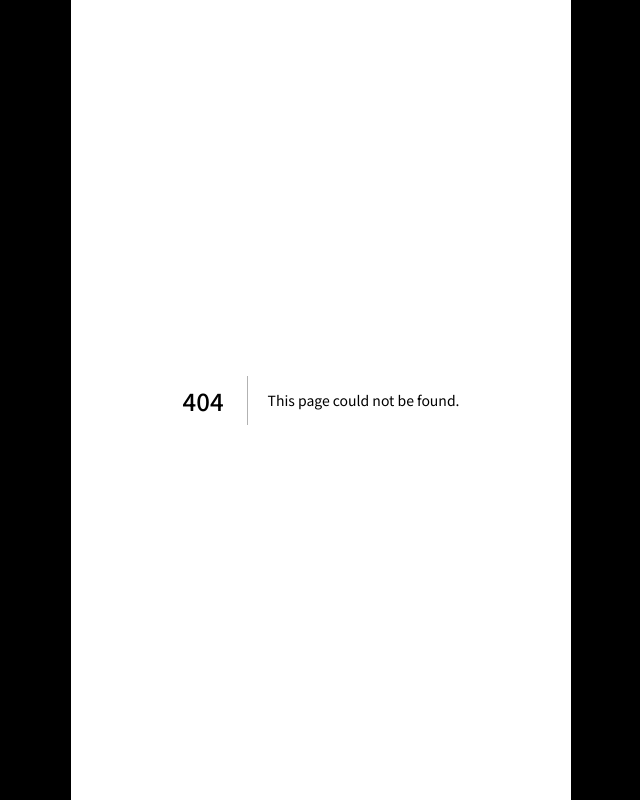
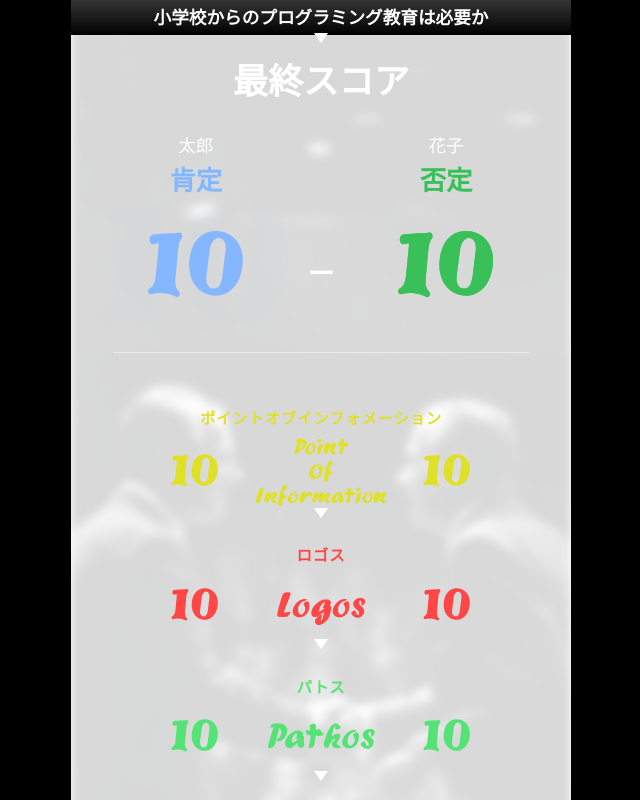
Before and after one commit to gorimatyan/aristo-frontend, a Next.js app: page /matching/1/result/summary in a window 1280 px wide. Before the commit this address had no page. Shown: the top 800 px of the page, without its empty margins (319-959 px from the left). Built offline with nearby package versions, Linux system fonts and the light colour scheme.

Commit message:
結果概要ページを作成

```diff
--- /dev/null
+++ b/src/app/matching/[match_id]/result/summary/ResultSummaryPage.tsx
@@ -0,0 +1,48 @@
+"use client"
+import { MatchingLayout } from "@/features/layout/components/MatchingLayout"
+import { CategoryAccordion } from "@/features/matchResult/components/CategoryAccordion/CategoryAccordion"
+import { OverallScore } from "@/features/matchResult/components/OverallScore/OverallScore"
+import { GradientButton } from "@/features/button/GradientButton"
+import { useRouter } from "next/navigation"
+
+export const ResultSummaryPage =
+  (/**{ params }: { params: { match_id: string } }*/) => {
+    const router = useRouter()
+    return (
+      <MatchingLayout
+        className="flex flex-col items-center justify-center pb-120x"
+        backgroundImageSrc="/assets/images/debate/u7544387239_A_black_and_white_photograph_of_two_men_in_suits__401b00a7-9a19-4101-b745-31536a1619e8_3.png"
+        titleContent="小学校からのプログラミング教育は必要か"
+      >
+        <OverallScore
+          yourScore={10}
+          yourUserName="太郎"
+          opponentScore={10}
+          opponentUserName="花子"
+          yourSide="positive"
+          isDisplayingWinOrLoseJudge={false}
+        />
+
+        <hr className="mb-32x w-5/6 border-white/50" />
+
+        <CategoryAccordion
+          category="pointOfInformation"
+          yourScore={10}
+          opponentScore={10}
+        />
+        <CategoryAccordion category="logos" yourScore={10} opponentScore={10} />
+        <CategoryAccordion
+          category="pathos"
+          yourScore={10}
+          opponentScore={10}
+        />
+        <CategoryAccordion category="ethos" yourScore={10} opponentScore={10} />
+
+        <GradientButton
+          className="mt-32x"
+          item="終了"
+          onClick={() => router.push("/")}
+        />
+      </MatchingLayout>
+    )
+  }
--- /dev/null
+++ b/src/app/matching/[match_id]/result/summary/page.tsx
@@ -0,0 +1,5 @@
+import { ResultSummaryPage } from "./ResultSummaryPage"
+
+export default function ResultSummary(/**{ params }: { params: { match_id: string } }*/) {
+  return <ResultSummaryPage /**params={params} */ />
+}
--- a/src/features/layout/components/MatchingLayout.tsx
+++ b/src/features/layout/components/MatchingLayout.tsx
@@ -27,7 +27,7 @@ export const MatchingLayout: React.FC<MatchingLayoutProps> = ({
           alt="background"
           fill
           priority
-          className="-z-10 object-cover opacity-40 blur-[4px]"
+          className="-z-10 object-cover opacity-15 blur-[4px]"
         />
       )}
       {children}
--- /dev/null
+++ b/src/features/matchResult/components/CategoryAccordion/CategoryAccordion.tsx
@@ -0,0 +1,175 @@
+import type { ComponentPropsWithRef } from "react"
+import { forte } from "../../../../../styles/fonts"
+import { mergeClassNames } from "@/features/style/classnames"
+import { useState } from "react"
+import { TriangleIcon } from "@/features/icons/components/TriangleIcon"
+import { pointOfView } from "../CategoryScore/CategoryScore"
+
+type CategoryAccordionProps = ComponentPropsWithRef<"div"> & {
+  category: Category
+  yourScore: number
+  opponentScore: number
+  isOpen?: boolean
+  defaultOpen?: boolean
+  onToggle?: (open: boolean) => void
+  className?: string
+}
+
+type Category = "pointOfInformation" | "logos" | "pathos" | "ethos"
+
+const categoryNameJp: Record<Category, string> = {
+  pointOfInformation: "ポイントオブインフォメーション",
+  logos: "ロゴス",
+  pathos: "パトス",
+  ethos: "エトス",
+}
+
+const categoryColor: Record<Category, string> = {
+  pointOfInformation: "text-[#E0E029]",
+  logos: "text-[#FF4747]",
+  pathos: "text-[#56E376]",
+  ethos: "text-[#84B7FF]",
+}
+
+export const CategoryAccordion = ({
+  category,
+  yourScore,
+  opponentScore,
+  isOpen,
+  defaultOpen = false,
+  onToggle,
+  className,
+  ...props
+}: CategoryAccordionProps) => {
+  const [internalOpen, setInternalOpen] = useState(defaultOpen)
+
+  const open = isOpen ?? internalOpen
+
+  const toggle = () => {
+    const next = !open
+    if (onToggle) onToggle(next)
+    if (isOpen === undefined) setInternalOpen(next)
+  }
+
+  const categoryNameEn = () => {
+    if (category === "pointOfInformation") {
+      return (
+        <>
+          <span
+            className={`${forte.className} text-20x leading-[1.1] ${categoryColor[category]}`}
+          >
+            Point
+          </span>
+          <span
+            className={`${forte.className} text-20x leading-[1.1] ${categoryColor[category]}`}
+          >
+            Of
+          </span>
+          <span
+            className={`${forte.className} text-20x leading-[1.1] ${categoryColor[category]}`}
+          >
+            Information
+          </span>
+        </>
+      )
+    } else if (category === "logos") {
+      return (
+        <span
+          className={`${forte.className} ${categoryColor[category]} text-32x leading-[1.1]`}
+        >
+          Logos
+        </span>
+      )
+    } else if (category === "pathos") {
+      return (
+        <span
+          className={`${forte.className} ${categoryColor[category]} text-32x leading-[1.1]`}
+        >
+          Pathos
+        </span>
+      )
+    } else if (category === "ethos") {
+      return (
+        <span
+          className={`${forte.className} ${categoryColor[category]} text-32x leading-[1.1]`}
+        >
+          Ethos
+        </span>
+      )
+    }
+  }
+
+  return (
+    <div className={mergeClassNames("w-full text-white", className)} {...props}>
+      {/* ヘッダー部分（クリック可能） */}
+      <button
+        type="button"
+        aria-expanded={open}
+        onClick={toggle}
+        className="flex w-full flex-col items-center justify-center py-16x"
+      >
+        {/* カテゴリ名（日本語） */}
+        <div
+          className={`pb-6x text-14x font-bold tracking-wider ${categoryColor[category]}`}
+        >
+          {categoryNameJp[category]}
+        </div>
+
+        {/* スコア表示 */}
+        <div className="flex items-center justify-center gap-32x">
+          <span
+            className={`${forte.className} text-40x ${categoryColor[category]}`}
+          >
+            {yourScore}
+          </span>
+          {/* カテゴリ名（英語） */}
+          <div
+            className={`${forte.className} flex min-w-120x flex-col items-center justify-center`}
+          >
+            {categoryNameEn()}
+          </div>
+          <span
+            className={`${forte.className} text-40x leading-[1.1] ${categoryColor[category]}`}
+          >
+            {opponentScore}
+          </span>
+        </div>
+
+        {/* 三角形インジケーター */}
+        <div className="relative w-full">
+          <div className="absolute left-1/2 -translate-x-1/2">
+            <TriangleIcon
+              className={mergeClassNames(
+                "transition-transform duration-300 ease-out will-change-transform",
+                open ? "rotate-0" : "-rotate-180",
+              )}
+            />
+          </div>
+        </div>
+      </button>
+
+      {/* アコーディオン部分 */}
+      <div
+        className={mergeClassNames(
+          "flex w-full flex-col items-center overflow-hidden transition-[max-height,opacity] duration-300 ease-out",
+          open ? "max-h-screen opacity-100" : "max-h-0 opacity-0",
+        )}
+      >
+        <div className="pb-16x">
+          <div className="mt-18x flex min-w-120x flex-col items-center justify-center gap-16x text-16x font-bold">
+            {pointOfView[category].map((point) => (
+              <p
+                key={point}
+                className="flex items-center justify-center gap-16x"
+              >
+                <span>12</span>
+                <span className="min-w-180x text-center">{point}</span>
+                <span>20</span>
+              </p>
+            ))}
+          </div>
+        </div>
+      </div>
+    </div>
+  )
+}
--- a/src/features/matchResult/components/CategoryScore/CategoryScore.tsx
+++ b/src/features/matchResult/components/CategoryScore/CategoryScore.tsx
@@ -13,14 +13,15 @@ type CategoryScoreProps = ComponentPropsWithRef<"div"> & {
 
 type Category = "pointOfInformation" | "logos" | "pathos" | "ethos"
 
-const categoryNameJp: Record<Category, string> = {
+export const categoryNameJp: Record<Category, string> = {
   pointOfInformation: "ポイントオブインフォメーション",
   logos: "ロゴス",
   pathos: "パトス",
   ethos: "エトス",
 }
 
-const pointOfView: Record<Category, string[]> = {
+// 仮実装（ここの観点についてはバックエンドから受け取る）
+export const pointOfView: Record<Category, string[]> = {
   pointOfInformation: [
     "質問の焦点・関連性",
     "回答の直答性・十分さ",
@@ -31,7 +32,7 @@ const pointOfView: Record<Category, string[]> = {
   ethos: ["礼節・公平性", "ルール遵守"],
 }
 
-const categoryColor: Record<Category, string> = {
+export const categoryColor: Record<Category, string> = {
   pointOfInformation: "text-[#E0E029]",
   logos: "text-[#FF4747]",
   pathos: "text-[#56E376]",
--- a/src/features/matchResult/components/OverallScore/OverallScore.tsx
+++ b/src/features/matchResult/components/OverallScore/OverallScore.tsx
@@ -10,6 +10,7 @@ type OverallScoreProps = ComponentPropsWithRef<"div"> & {
   opponentScore: number
   opponentUserName: string
   yourSide: "positive" | "negative"
+  isDisplayingWinOrLoseJudge: boolean
 }
 
 export const OverallScore = ({
@@ -18,6 +19,7 @@ export const OverallScore = ({
   yourSide,
   opponentScore,
   opponentUserName,
+  isDisplayingWinOrLoseJudge = true,
   className,
   ...props
 }: OverallScoreProps) => {
@@ -155,6 +157,7 @@ export const OverallScore = ({
           </p>
         </div>
       </div>
+      {isDisplayingWinOrLoseJudge && (
         <WinOrLoseJudge
           className={mergeClassNames(
             "-mt-32x mb-64x",
@@ -163,6 +166,7 @@ export const OverallScore = ({
           )}
           judge="win"
         />
+      )}
     </div>
   )
 }
```
Lines whose indentation alone changed are shown as unchanged.
